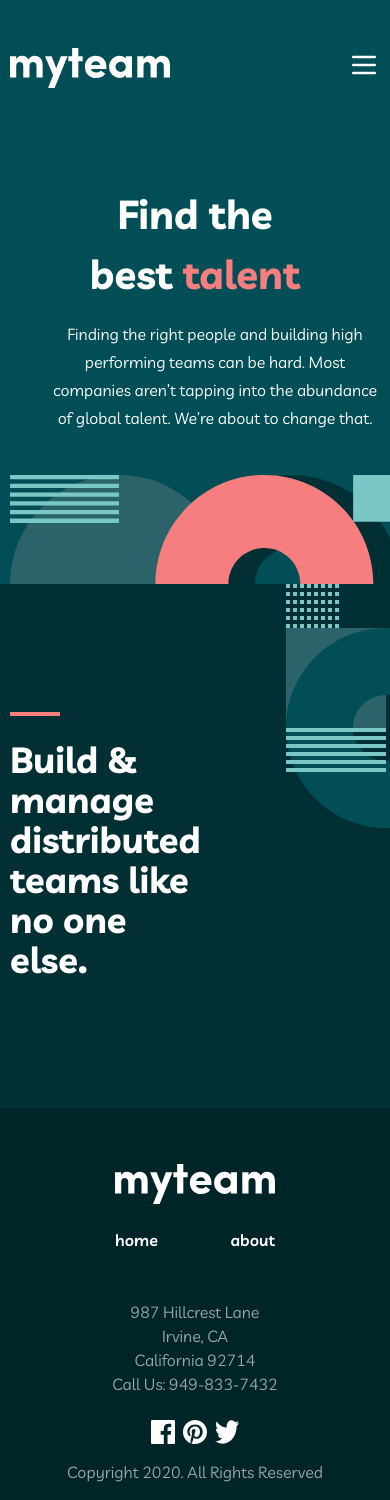
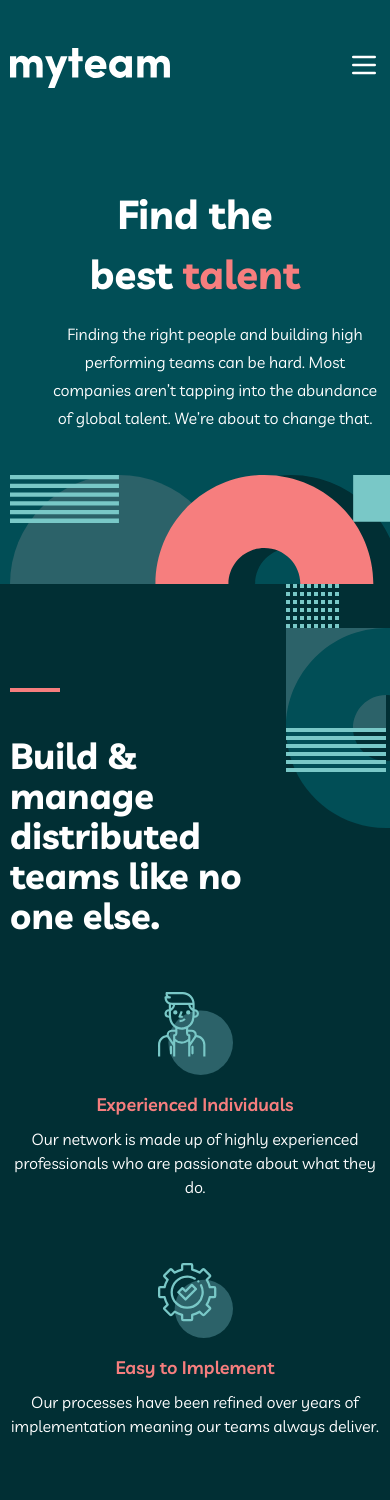
Before and after one commit to d-zucho/myteam-challenge24, a Next.js app: page / in a window 390 px wide. Shown: the top 1500 px of the page. Built offline with nearby package versions, Linux system fonts and the light colour scheme.

Commit message:
finish about section with responsiveness

```diff
--- a/src/components/AboutSection.tsx
+++ b/src/components/AboutSection.tsx
@@ -1,3 +1,4 @@
+import { aboutFacts } from '../data/textData'
 import Image from 'next/image'
 import MaxWidthWrapper from './MaxWidthWrapper'
 
@@ -5,7 +6,7 @@ const AboutSection = () => {
   return (
     <section
       id='about'
-      className=' bg-sacrementroGreen py-32 relative overflow-hidden'
+      className=' bg-sacrementroGreen py-32 lg:py-40 relative overflow-hidden'
     >
       <Image
         src={'/assets/bg-pattern-home-3.svg'}
@@ -16,11 +17,44 @@ const AboutSection = () => {
         className='absolute top-0 -right-24'
       />
       <MaxWidthWrapper>
-        <div className='lock border-t-4 w-[50px] border-lightCoral' />
-        <div>
-          <h2 className='text-4xl font-bold w-1/2 mt-6'>
-            Build & manage distributed teams like no one else.
-          </h2>
+        <div className='grid lg:grid-cols-2 relative items-start'>
+          <div id='title-container'>
+            <div className='lock border-t-4 w-[50px] border-lightCoral absolute left-0 -top-6' />
+            <h2 className='text-4xl font-bold  mt-6 w-3/4 lg:text-5xl'>
+              Build & manage distributed teams like no one else.
+            </h2>
+          </div>
+
+          {/* grid container */}
+          <div className='grid grid-cols-1 mt-14 lg:mt-0 gap-16 lg:gap-6'>
+            {aboutFacts.map((fact) => (
+              // grid item
+              <div
+                key={fact.key}
+                className='text-center space-y-4 md:flex md:text-left md:items-center md:gap-12'
+              >
+                {/* image container */}
+                <div className='flex-shrink-0'>
+                  <Image
+                    src={fact.image}
+                    height={75}
+                    width={75}
+                    alt='icon'
+                    className='mx-auto'
+                  />
+                </div>
+                {/* text container */}
+                <div>
+                  <h3 className='text-lightCoral text-lg font-semibold'>
+                    {fact.title}
+                  </h3>
+                  <p className='max-w-sm mx-auto pt-2 md:pt-4 md:max-w-lg '>
+                    {fact.description}
+                  </p>
+                </div>
+              </div>
+            ))}
+          </div>
         </div>
       </MaxWidthWrapper>
     </section>
--- /dev/null
+++ b/src/data/textData.ts
@@ -0,0 +1,25 @@
+import { aboutFact } from './types'
+
+export const aboutFacts: aboutFact[] = [
+  {
+    key: 1,
+    image: '/assets/icon-person.svg',
+    title: 'Experienced Individuals',
+    description:
+      'Our network is made up of highly experienced professionals who are passionate about what they do.',
+  },
+  {
+    key: 2,
+    image: '/assets/icon-cog.svg',
+    title: 'Easy to Implement',
+    description:
+      'Our processes have been refined over years of implementation meaning our teams always deliver.',
+  },
+  {
+    key: 3,
+    image: '/assets/icon-chart.svg',
+    title: 'Enhanced Productivity',
+    description:
+      'Our customized platform with in-built analytics helps you manage your distributed teams.',
+  },
+]
--- /dev/null
+++ b/src/data/types.ts
@@ -0,0 +1,6 @@
+export type aboutFact = {
+  key: number
+  image: string
+  title: string
+  description: string
+}
```
